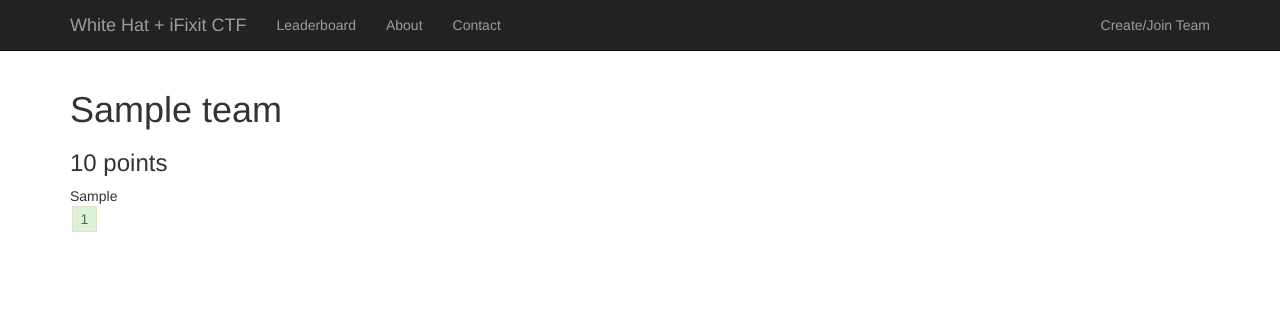
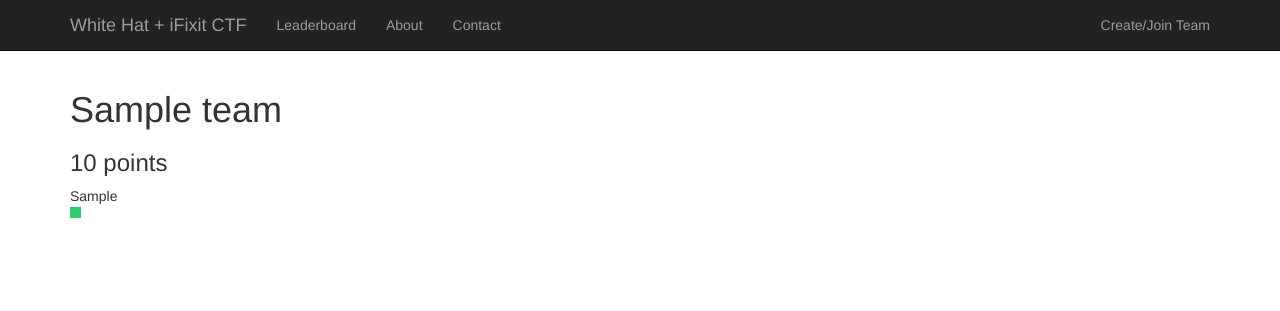
Before and after one commit to CalPolySEC/wrath-ctf-framework, a Flask app: page /teams/1 in a window 1280 px wide. Shown: the top 311 px of the page. Run offline with Flask 2, Linux system fonts and the light colour scheme; tables that the repository leaves empty hold one stand-in row (values such as "Sample post"); some libraries are stand-ins or nearby versions.

Commit message:
Update team page levels

```diff
--- a/static/css/main.css
+++ b/static/css/main.css
@@ -21,19 +21,19 @@
   width: 80px;
 }
 
+.levels {
+  line-height: 0;
+}
+
 .level {
-  background-color: transparent;
-  border: 1px solid #ddd;
+  background-color: #dce0e1;
   cursor: default;
   display: inline-block;
-  padding: 2px 0;
-  margin-left: 2px;
-  width: 25px;
-  text-align: center;
+  height: 11px;
+  margin: 1px 2px 1px 0;
+  width: 11px;
 }
 
 .level.completed {
-  background-color: #dff0d8;
-  border-color: #d6e9c6;
-  color: #3c763d;
+  background-color: #2ecc71;
 }
--- a/templates/team.html
+++ b/templates/team.html
@@ -12,7 +12,7 @@
       <div class="category-label">{{ category }}</div>
       <div class="levels">
       {%- for level in levels[category] -%}
-      <div class="level{% if level in team.flags %} completed{% endif %}" title="{{ level.points }} points" data-placement="top">{{ level.level }}</div>
+      <div class="level{% if level in team.flags %} completed{% endif %}" title="{{ level.points }} points" data-placement="top"></div>
       {%- endfor %}
       </div>
     </div>
```
